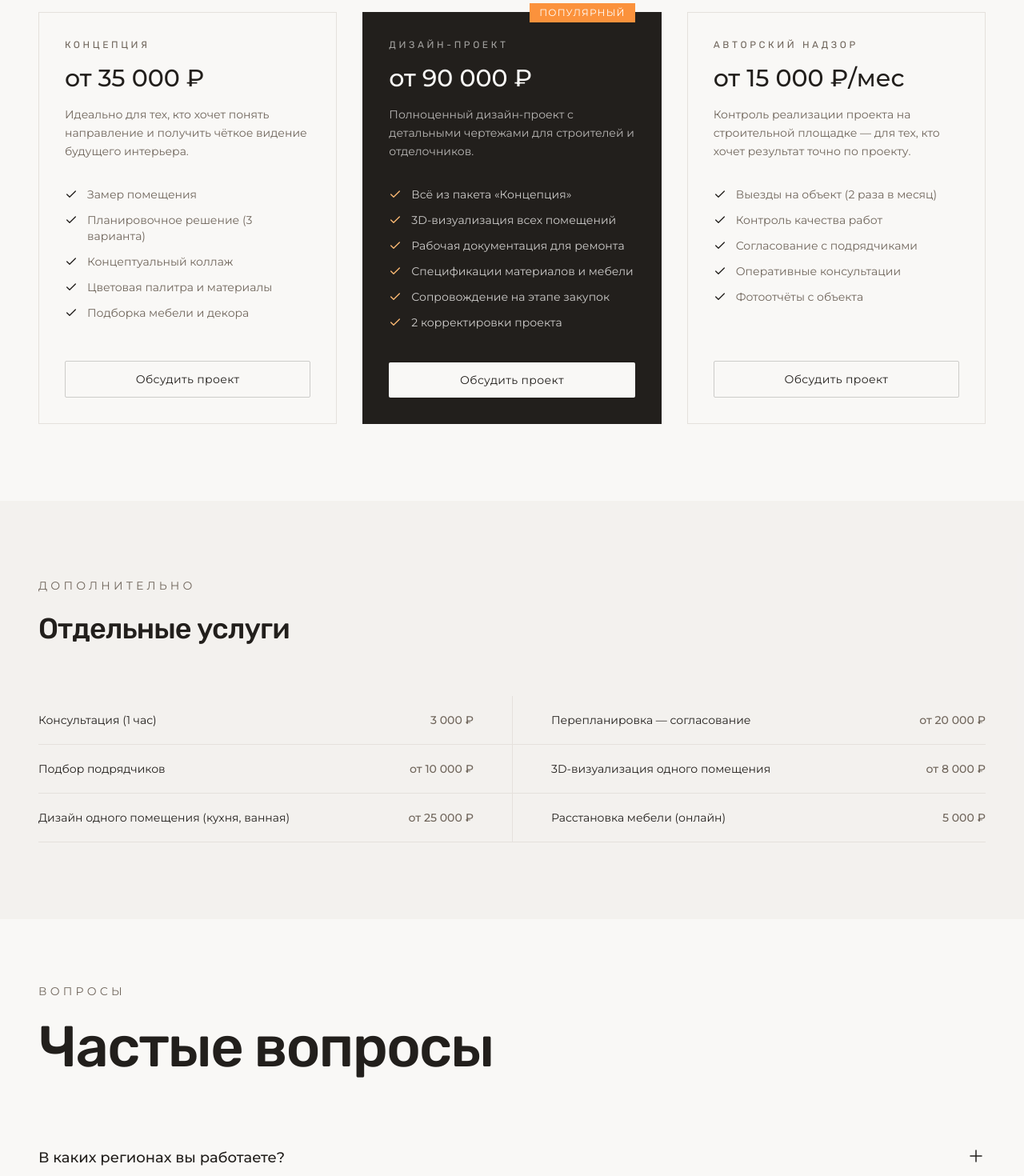
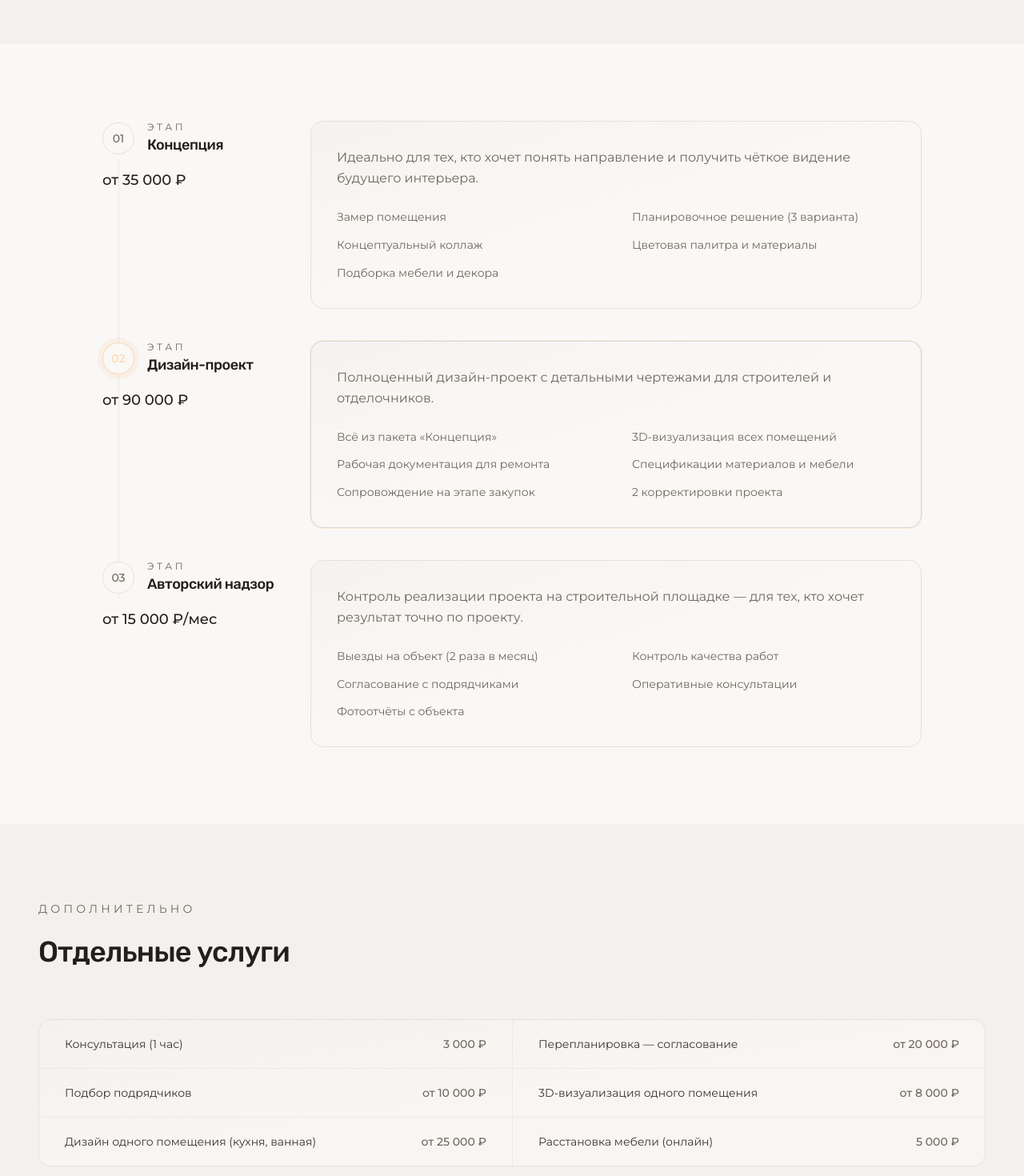
Before and after one commit to ignitione1/Kostina_designer, a React (Vite) app: page / in a window 1280 px wide. Shown: the part 5660-7130 px from the top of the page at 80% size. Built offline with nearby package versions, Linux system fonts and the light colour scheme.

Commit message:
feat: redesign pricing section and update logos

```diff
--- a/src/components/Footer.tsx
+++ b/src/components/Footer.tsx
@@ -5,7 +5,7 @@ export function Footer() {
         <div className="grid md:grid-cols-4 gap-12 mb-16">
           <div className="md:col-span-2">
             <a href="/" className="inline-block mb-6">
-              <img src="/images/logo.png" alt="Maria Kostina" width={120} height={32} className="w-auto h-20" />
+              <img src="/images/logo_2.png" alt="Maria Kostina" width={120} height={32} className="w-auto h-32" />
             </a>
             <p className="text-muted-foreground leading-relaxed max-w-sm">
               Дизайн интерьеров в Новосибирске. Создаю пространства, которые отражают вашу личность и вдохновляют каждый день.
--- a/src/components/PricingSection.tsx
+++ b/src/components/PricingSection.tsx
@@ -1,5 +1,4 @@
 import { HighlightedText } from "../components/HighlightedText"
-import { Check } from "lucide-react"
 
 const packages = [
   {
@@ -61,12 +60,15 @@ type PricingSectionProps = {
 }
 
 export function PricingSection({ withTopPadding = false }: PricingSectionProps) {
+  const leftServices = additionalServices.filter((_, index) => index % 2 === 0)
+  const rightServices = additionalServices.filter((_, index) => index % 2 === 1)
+
   return (
-    <section id="pricing" className={withTopPadding ? "pt-40" : "pt-24"}>
-      <div className="pb-24 bg-secondary/50">
+    <section id="pricing" className={withTopPadding ? "pt-40" : "pt-32"}>
+      <div className="pt-24 pb-24 bg-secondary/50">
         <div className="container mx-auto px-6 md:px-12">
           <p className="text-muted-foreground text-sm tracking-[0.3em] uppercase mb-6">Стоимость услуг</p>
-          <h2 className="text-5xl md:text-6xl lg:text-7xl font-medium tracking-tight leading-[1.1] mb-6">
+          <h2 className="text-5xl md:text-6xl lg:text-7xl font-medium tracking-tight leading-[1.1] mb-8">
             Прозрачные
             <br />
             <HighlightedText>цены</HighlightedText>
@@ -79,58 +81,58 @@ export function PricingSection({ withTopPadding = false }: PricingSectionProps)
 
       <div className="py-24">
         <div className="container mx-auto px-6 md:px-12">
-          <div className="grid md:grid-cols-3 gap-8">
-            {packages.map((pkg) => (
-              <div
-                key={pkg.id}
-                className={`relative p-8 border flex flex-col ${
-                  pkg.highlight ? "bg-foreground text-primary-foreground border-foreground" : "border-border bg-background"
-                }`}
-              >
-                {pkg.highlight && (
-                  <span className="absolute top-0 right-8 -translate-y-1/2 bg-orange-400 text-white text-xs tracking-widest uppercase px-3 py-1">
-                    Популярный
-                  </span>
-                )}
-                <div className="mb-8">
-                  <h3
-                    className={`text-xs tracking-[0.3em] uppercase mb-4 ${
-                      pkg.highlight ? "text-primary-foreground/60" : "text-muted-foreground"
-                    }`}
-                  >
-                    {pkg.name}
-                  </h3>
-                  <p className="text-3xl font-medium mb-4">{pkg.price}</p>
-                  <p className={`text-sm leading-relaxed ${pkg.highlight ? "text-primary-foreground/70" : "text-muted-foreground"}`}>
-                    {pkg.description}
-                  </p>
+          <ol className="max-w-5xl mx-auto space-y-10">
+            {packages.map((pkg, index) => (
+              <li key={pkg.id} className="grid md:grid-cols-[220px_1fr] gap-6 md:gap-10">
+                <div className="relative flex md:flex-col md:items-start items-center justify-between md:justify-start gap-4">
+                  {index !== packages.length - 1 && (
+                    <span className="absolute left-5 top-12 hidden md:block h-[calc(100%+40px)] w-px bg-border/60" />
+                  )}
+
+                  <div className="flex items-center gap-4">
+                    <span
+                      className={
+                        "relative inline-flex items-center justify-center w-10 h-10 rounded-full border text-sm font-medium bg-background/70 backdrop-blur-sm " +
+                        (pkg.highlight
+                          ? "border-orange-300/50 text-orange-200 shadow-[0_0_0_6px_rgba(251,146,60,0.08)]"
+                          : "border-border text-muted-foreground shadow-[0_0_0_6px_rgba(255,255,255,0.03)]")
+                      }
+                    >
+                      {String(index + 1).padStart(2, "0")}
+                    </span>
+                    <div>
+                      <p className="text-xs tracking-[0.3em] uppercase text-muted-foreground">Этап</p>
+                      <h3 className="text-lg font-medium tracking-tight">{pkg.name}</h3>
+                    </div>
+                  </div>
+
+                  <p className="text-base md:text-lg font-medium text-foreground whitespace-nowrap">{pkg.price}</p>
                 </div>
 
-                <ul className="space-y-3 mb-10 flex-1">
-                  {pkg.features.map((feature) => (
-                    <li key={feature} className="flex items-start gap-3 text-sm">
-                      <Check
-                        className={`w-4 h-4 mt-0.5 shrink-0 ${pkg.highlight ? "text-orange-300" : "text-foreground"}`}
-                        strokeWidth={2}
-                      />
-                      <span className={pkg.highlight ? "text-primary-foreground/80" : "text-muted-foreground"}>{feature}</span>
-                    </li>
-                  ))}
-                </ul>
+                <div
+                  className={
+                    "relative border rounded-2xl p-7 md:p-8 bg-background/70 backdrop-blur-sm overflow-hidden " +
+                    (pkg.highlight
+                      ? "border-foreground/15 ring-1 ring-orange-300/20"
+                      : "border-border ring-1 ring-white/5")
+                  }
+                >
+                  <div className="pointer-events-none absolute inset-0 bg-gradient-to-br from-secondary/40 via-transparent to-transparent" />
+                  <div className="relative">
+                  <p className="text-muted-foreground leading-relaxed max-w-2xl">{pkg.description}</p>
 
-                <a
-                  href="#contact"
-                  className={`inline-flex items-center justify-center px-6 py-3 text-sm tracking-wide transition-colors duration-300 rounded-md ${
-                    pkg.highlight
-                      ? "bg-primary-foreground text-foreground hover:bg-primary-foreground/90"
-                      : "border border-foreground/20 hover:bg-foreground hover:text-primary-foreground"
-                  }`}
-                >
-                  Обсудить проект
-                </a>
-              </div>
+                  <div className="mt-6 grid sm:grid-cols-2 gap-x-10 gap-y-3">
+                    {pkg.features.map((feature) => (
+                      <div key={feature} className="text-sm text-muted-foreground leading-relaxed">
+                        {feature}
+                      </div>
+                    ))}
+                  </div>
+                  </div>
+                </div>
+              </li>
             ))}
-          </div>
+          </ol>
         </div>
       </div>
 
@@ -141,18 +143,27 @@ export function PricingSection({ withTopPadding = false }: PricingSectionProps)
             <h3 className="text-3xl md:text-4xl font-medium tracking-tight">Отдельные услуги</h3>
           </div>
 
-          <div className="grid md:grid-cols-2 gap-0">
-            {additionalServices.map((service, index) => (
-              <div
-                key={service.name}
-                className={`flex items-center justify-between py-5 px-0 border-b border-border ${
-                  index % 2 === 0 ? "md:pr-12" : "md:pl-12 md:border-l"
-                }`}
-              >
-                <span className="text-sm">{service.name}</span>
-                <span className="text-sm font-medium text-muted-foreground">{service.price}</span>
+          <div className="relative border rounded-2xl bg-background/70 backdrop-blur-sm overflow-hidden ring-1 ring-white/5">
+            <div className="pointer-events-none absolute inset-0 bg-gradient-to-br from-secondary/40 via-transparent to-transparent" />
+            <div className="relative grid md:grid-cols-2">
+              <div className="flex flex-col divide-y divide-border/60">
+                {leftServices.map((service) => (
+                  <div key={service.name} className="flex items-center justify-between gap-6 px-6 md:px-8 py-5">
+                    <span className="text-sm text-foreground/90">{service.name}</span>
+                    <span className="text-sm font-medium text-muted-foreground whitespace-nowrap">{service.price}</span>
+                  </div>
+                ))}
               </div>
-            ))}
+
+              <div className="flex flex-col divide-y divide-border/60 md:border-l md:border-border/60">
+                {rightServices.map((service) => (
+                  <div key={service.name} className="flex items-center justify-between gap-6 px-6 md:px-8 py-5">
+                    <span className="text-sm text-foreground/90">{service.name}</span>
+                    <span className="text-sm font-medium text-muted-foreground whitespace-nowrap">{service.price}</span>
+                  </div>
+                ))}
+              </div>
+            </div>
           </div>
         </div>
       </div>
```
Also changed, not shown: public/images/logo.png, public/images/logo_2.png (added).
